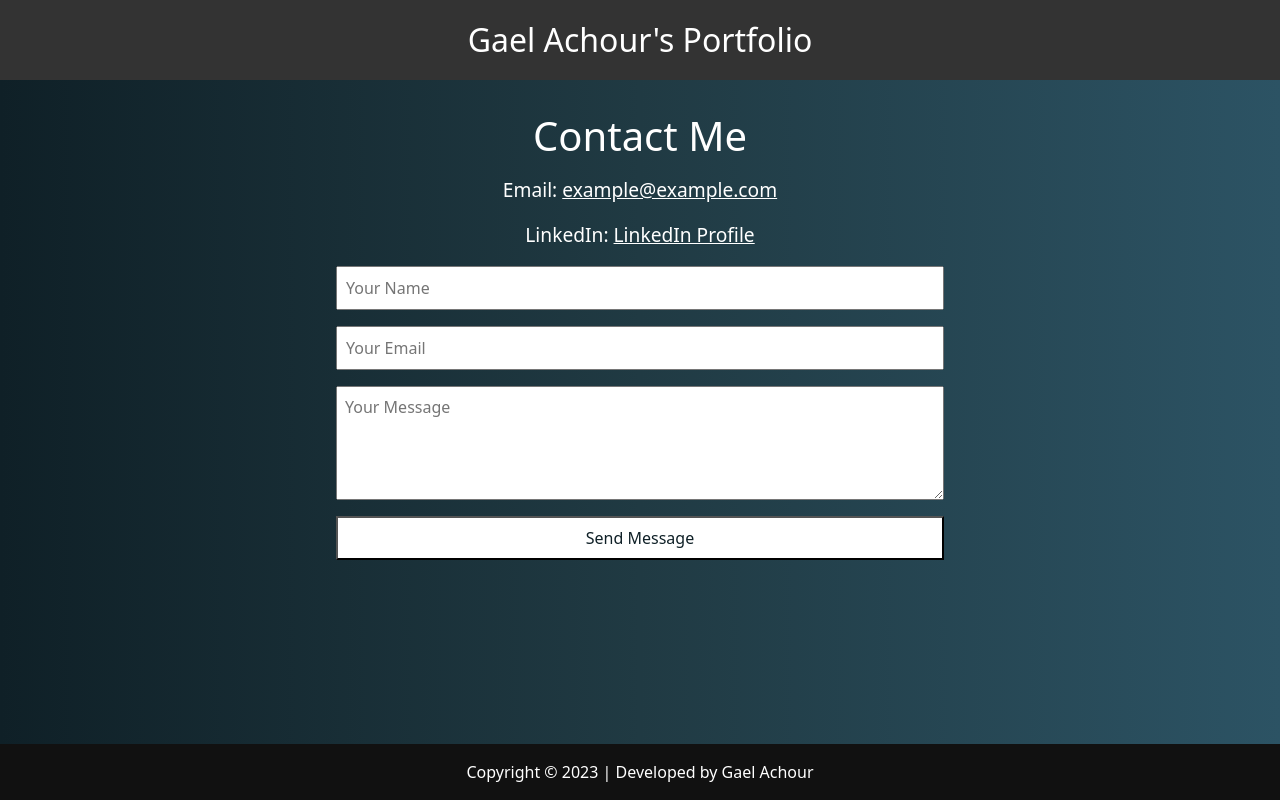
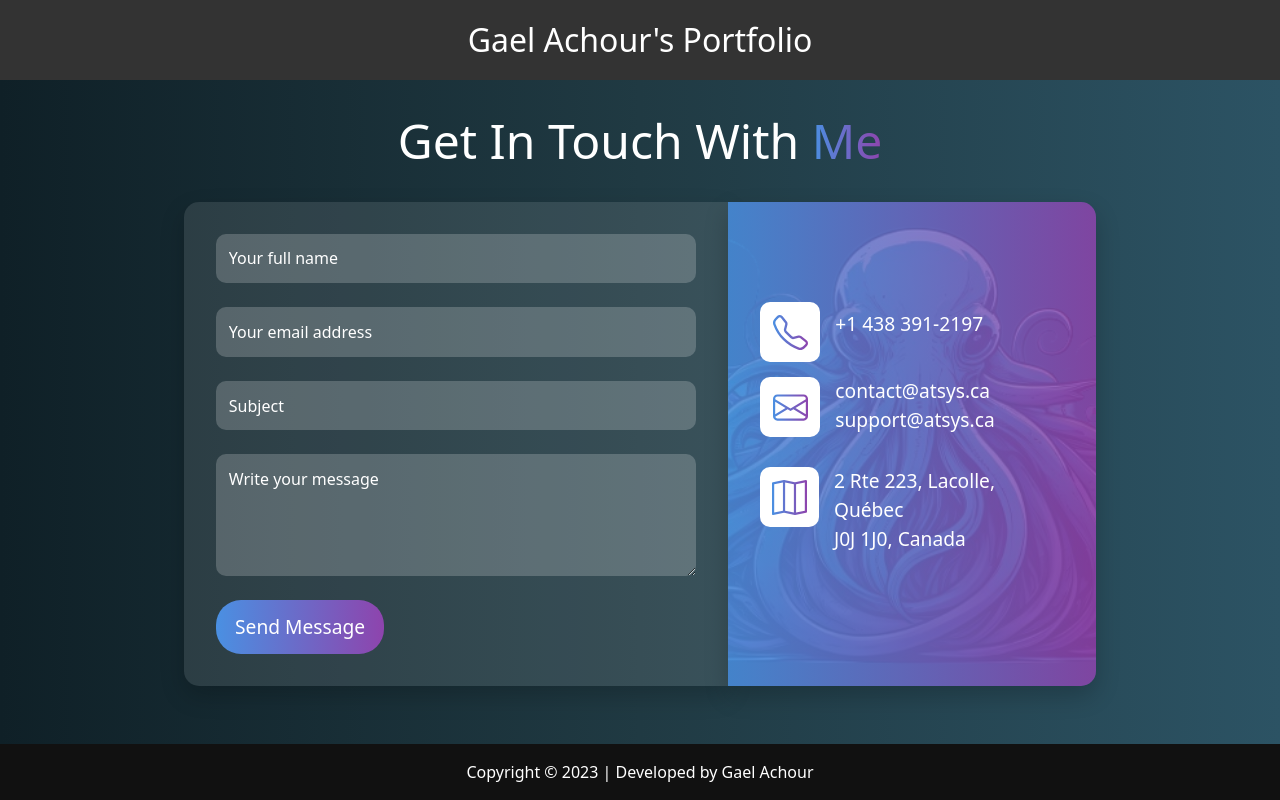
Before and after one commit to drachour/tmp-ppcvr, a React (Create React App) app: page /contact in a window 1280 px wide. Built offline with nearby package versions, Linux system fonts and the light colour scheme.

Commit message:
Contact Finish

```diff
--- a/src/components/Menu.js
+++ b/src/components/Menu.js
@@ -4,9 +4,10 @@ import { Link } from 'react-router-dom';
 import { Lozenge } from './common/Lozenge';
 import About from '../pages/About';
 import Contact from '../pages/Contact';
-import Experience from './Experience';
-import Projects from '../pages/Projects';
-import Skills from '../pages/Skills';
+import Gallery from '../pages/Gallery';
+import Portfolio from '../pages/Portfolio';
+import Service from '../pages/Service';
+import Faq from '../pages/Faq';
 
 const MenuContainer = styled.div`
   display: flex;
@@ -32,6 +33,10 @@ const StyledLink = styled(Link)`
 `;
 
 const LinkText = styled.span`
+  display: flex;
+  flex-direction: column;
+  justify-content: center;
+  align-items: center;
   transform: rotate(-45deg);
 `;
 
@@ -43,38 +48,38 @@ const Menu = ({ openModal }) => {
   return (
     <MenuContainer>
         <Row>
-            <Lozenge>
-                <StyledLink to="/">
-                    <LinkText>Home</LinkText>
+            <Lozenge onClick={() => handleMenuItemClick(<About/>)}>
+                <StyledLink>
+                    <LinkText><i class="bi bi-person-circle"></i> ABOUT</LinkText>
                 </StyledLink>
             </Lozenge>
-            <Lozenge onClick={() => handleMenuItemClick(<Skills/>)}>
+            <Lozenge onClick={() => handleMenuItemClick(<Service/>)}>
                 <StyledLink>
-                    <LinkText>Skills</LinkText>
+                    <LinkText><i class="bi bi-gear"></i> SERVICE</LinkText>
                 </StyledLink>
             </Lozenge>
-            <Lozenge onClick={() => handleMenuItemClick(<Projects/>)}>
+            <Lozenge onClick={() => handleMenuItemClick(<Faq/>)}>
                 <StyledLink>
-                    <LinkText>Projects</LinkText>
+                    <LinkText><i class="bi bi-info-circle"></i> FAQ</LinkText>
                 </StyledLink>
             </Lozenge>
         </Row>
         <Row>
-            <Lozenge onClick={() => handleMenuItemClick(<About/>)}>
+            <Lozenge onClick={() => handleMenuItemClick(<Portfolio/>)}>
                 <StyledLink>
-                    <LinkText>About</LinkText>
+                    <LinkText><i class="bi bi-folder"></i>PORTFOLIO</LinkText>
                 </StyledLink>
             </Lozenge>
-            <Lozenge onClick={() => handleMenuItemClick(<Experience/>)}>
+            <Lozenge onClick={() => handleMenuItemClick(<Gallery/>)}>
                 <StyledLink>
-                    <LinkText>Experience</LinkText>
+                    <LinkText><i class="bi bi-image"></i>GALLERY</LinkText>
                 </StyledLink>
             </Lozenge>
         </Row>
         <Row>
             <Lozenge onClick={() => handleMenuItemClick(<Contact />)}>
                 <StyledLink>
-                    <LinkText>Contact</LinkText>
+                    <LinkText><i class="bi bi-person-plus"></i>CONTACT</LinkText>
                 </StyledLink>
             </Lozenge>
         </Row>
--- a/src/components/common/Modal.js
+++ b/src/components/common/Modal.js
@@ -7,10 +7,10 @@ const ModalWrapper = styled.div.attrs((props) => ({
   },
 }))`
   position: fixed;
-  top: 15%;
-  left: 10%;
-  width: 80%;
-  height: 75%;
+  top: 9%;
+  left: 3%;
+  width: 94%;
+  height: 85%;
   background-color: rgba(0, 0, 0, 0.8);
   align-items: center;
   justify-content: center;
@@ -48,8 +48,8 @@ const ModalContent = styled.div`
 
 const CloseButton = styled.button`
   position: fixed;
-  top: 15%;
-  right: 11%;
+  top: 9%;
+  right: 3.8%;
   width: 30px;
   height: 30px;
   background: linear-gradient(to bottom right, #4a90e2, #8e44ad);
--- a/src/pages/Contact.js
+++ b/src/pages/Contact.js
@@ -1,5 +1,12 @@
 import React from 'react';
 import styled from 'styled-components';
+import myImage from '../assets/images/backCoverDiscord-removebg-preview.png';
+
+const GradientText = styled.span`
+  background: linear-gradient(to right, #4a90e2, #8e44ad);
+  -webkit-background-clip: text;
+  color: transparent;
+`;
 
 const ContactContainer = styled.div`
   display: flex;
@@ -10,61 +17,219 @@ const ContactContainer = styled.div`
 `;
 
 const ContactTitle = styled.h1`
-  font-size: 2.5rem;
-  color: #ffffff;
-  margin-bottom: 1rem;
+  font-size: 3rem;
+  color: #fff;
+  margin-bottom: 2rem;
 `;
 
-const ContactInfo = styled.div`
-  color: #ffffff;
-  font-size: 1.2rem;
-  margin-bottom: 1rem;
+const ContactForm = styled.form`
+  width: 75%;
+  display: flex;
+  flex-direction: column;
+  background: rgba(255, 255, 255, 0.1);
+  border-radius: 15px 0px 0px 15px;
+  padding: 2rem;
+  box-shadow: 0px 10px 25px rgba(0, 0, 0, 0.2);
+`;
 
-  a {
-    color: #ffffff;
-    text-decoration: underline;
+const ContactInformation = styled.div`
+  position: relative;
+  width: 50%;
+  display: flex;
+  flex-direction: column;
+  justify-content: center;
+  align-items: left;
+  padding: 2rem;
+  box-shadow: 0px 10px 25px rgba(0, 0, 0, 0.2);
+  border-radius: 0px 15px 15px 0px;
+`;
+
+const BackgroundImage = styled.div`
+  position: absolute;
+  top: 0;
+  left: 0;
+  right: 0;
+  bottom: 0;
+  background: url(${myImage}) center/cover no-repeat;
+  z-index: 0;
+  border-radius: inherit;
+  opacity: 1;
+`;
+
+const GradientOverlay = styled.div`
+  position: absolute;
+  top: 0;
+  left: 0;
+  right: 0;
+  bottom: 0;
+  background: linear-gradient(to right, #4a90e2, #8e44ad);
+  opacity: 0.85;
+  z-index: 0;
+  border-radius: inherit;
+`;
+
+const BoxGrid = styled.div`
+  display: flex;
+  flex-direction: row;
+  justify-content: space-between;
+  width: 75%;
+`;
+
+const SingleBox = styled.div`
+  display: flex;
+  flex-direction: row;
+  z-index: 1;
+`;
+
+const Input = styled.input`
+  padding: 0.8rem;
+  margin-bottom: 1.5rem;
+  font-size: 1rem;
+  border: none;
+  border-radius: 10px;
+  background: rgba(255, 255, 255, 0.2);
+  color: white;
+
+  &::placeholder {
+    color: white;
+    opacity: 1; /* Firefox */
+  }
+
+  &:focus {
+    outline: none;
+    box-shadow: 0px 0px 5px rgba(255, 255, 255, 0.5);
   }
 `;
 
-const ContactForm = styled.form`
-  width: 50%;
-  display: flex;
-  flex-direction: column;
-`;
+const TextArea = styled.textarea`
+  padding: 0.8rem;
+  margin-bottom: 1.5rem;
+  font-size: 1rem;
+  border: none;
+  border-radius: 10px;
+  background: rgba(255, 255, 255, 0.2);
+  color: white;
 
-const Input = styled.input`
-  padding: 0.5rem;
-  margin-bottom: 1rem;
-  font-size: 1rem;
-`;
+  &::placeholder {
+    color: white;
+    opacity: 1; /* Firefox */
+  }
 
-const TextArea = styled.textarea`
-  padding: 0.5rem;
-  margin-bottom: 1rem;
-  font-size: 1rem;
+  &:focus {
+    outline: none;
+    box-shadow: 0px 0px 5px rgba(255, 255, 255, 0.5);
+  }
 `;
 
 const SubmitButton = styled.button`
-  padding: 0.5rem;
-  background-color: #ffffff;
-  color: #0f2027;
-  font-size: 1rem;
+  padding: 0.8rem;
+  width: 35%;
+  border: none;
+  border-radius: 25px;
+  background: linear-gradient(to right, #4a90e2, #8e44ad);
+  color: white;
+  font-size: 1.2rem;
   cursor: pointer;
+  transition: transform 0.3s ease;
+
+  &:hover {
+    transform: translateY(-3px);
+  }
+
+  &:active {
+    transform: translateY(1px);
+  }
 `;
+
+const IconBox = styled.div`
+  display: flex;
+  align-items: center;
+  justify-content: center;
+  background-color: #fff;
+  width: 60px;
+  height: 60px;
+  border: none;
+  border-radius: 10px;
+  margin-right: 15px;
+  margin-bottom: 15px;
+`;
+
+const TextInfo = styled.div`
+  display: flex;
+  flex-direction: column;
+  justify-content: center;
+  font-size: 1.2rem;
+  color: #fff;
+  margin-bottom: 2rem;
+`;
+
+const GradientDefs = () => (
+  <svg style={{ height: '0' }}>
+    <defs>
+      <linearGradient id="iconGradient" x1="0%" y1="0%" x2="100%" y2="0%">
+        <stop offset="0%" style={{ stopColor: '#4a90e2', stopOpacity: 1 }} />
+        <stop offset="100%" style={{ stopColor: '#8e44ad', stopOpacity: 1 }} />
+      </linearGradient>
+    </defs>
+  </svg>
+);
 
 const Contact = () => {
   return (
     <ContactContainer>
-      <ContactTitle>Contact Me</ContactTitle>
-      <ContactInfo>Email: <a href="mailto:example@example.com">example@example.com</a></ContactInfo>
-      <ContactInfo>LinkedIn: <a href="https://www.linkedin.com/in/example/" target="_blank" rel="noopener noreferrer">LinkedIn Profile</a></ContactInfo>
-
-      <ContactForm>
-        <Input type="text" placeholder="Your Name" />
-        <Input type="email" placeholder="Your Email" />
-        <TextArea rows="4" placeholder="Your Message"></TextArea>
-        <SubmitButton type="submit">Send Message</SubmitButton>
-      </ContactForm>
+      <ContactTitle>Get In Touch With <GradientText>Me</GradientText></ContactTitle>
+      <BoxGrid>
+        <ContactForm>
+          <Input type="text" placeholder="Your full name" />
+          <Input type="email" placeholder="Your email address" />
+          <Input type="text" placeholder="Subject" />
+          <TextArea rows="4" placeholder="Write your message"></TextArea>
+          <SubmitButton type="submit">Send Message</SubmitButton>
+        </ContactForm>
+        <ContactInformation>
+        <BackgroundImage />
+        <GradientOverlay />
+          <GradientDefs />
+          <SingleBox>
+            <IconBox>
+              <svg width="35px" height="35px" viewBox="0 0 16 16">
+                <g fill="url(#iconGradient)">
+                  <path d="M3.654 1.328a.678.678 0 0 0-1.015-.063L1.605 2.3c-.483.484-.661 1.169-.45 1.77a17.568 17.568 0 0 0 4.168 6.608 17.569 17.569 0 0 0 6.608 4.168c.601.211 1.286.033 1.77-.45l1.034-1.034a.678.678 0 0 0-.063-1.015l-2.307-1.794a.678.678 0 0 0-.58-.122l-2.19.547a1.745 1.745 0 0 1-1.657-.459L5.482 8.062a1.745 1.745 0 0 1-.46-1.657l.548-2.19a.678.678 0 0 0-.122-.58L3.654 1.328zM1.884.511a1.745 1.745 0 0 1 2.612.163L6.29 2.98c.329.423.445.974.315 1.494l-.547 2.19a.678.678 0 0 0 .178.643l2.457 2.457a.678.678 0 0 0 .644.178l2.189-.547a1.745 1.745 0 0 1 1.494.315l2.306 1.794c.829.645.905 1.87.163 2.611l-1.034 1.034c-.74.74-1.846 1.065-2.877.702a18.634 18.634 0 0 1-7.01-4.42 18.634 18.634 0 0 1-4.42-7.009c-.362-1.03-.037-2.137.703-2.877L1.885.511z" />
+                </g>
+              </svg>
+            </IconBox>
+            <TextInfo>
+              <span>+1 438 391-2197</span>
+            </TextInfo>
+          </SingleBox>
+          <SingleBox>
+            <IconBox>
+              <svg width="35px" height="35px" viewBox="0 0 16 16">
+                <g fill="url(#iconGradient)">
+                  <path d="M0 4a2 2 0 0 1 2-2h12a2 2 0 0 1 2 2v8a2 2 0 0 1-2 2H2a2 2 0 0 1-2-2V4Zm2-1a1 1 0 0 0-1 1v.217l7 4.2 7-4.2V4a1 1 0 0 0-1-1H2Zm13 2.383-4.708 2.825L15 11.105V5.383Zm-.034 6.876-5.64-3.471L8 9.583l-1.326-.795-5.64 3.47A1 1 0 0 0 2 13h12a1 1 0 0 0 .966-.741ZM1 11.105l4.708-2.897L1 5.383v5.722Z" />
+                </g>
+              </svg>
+            </IconBox>
+            <TextInfo>
+              <span>contact@atsys.ca</span>
+              <span>support@atsys.ca</span>
+            </TextInfo>
+          </SingleBox>
+          <SingleBox>
+            <IconBox>
+              <svg width="35px" height="35px" viewBox="0 0 16 16">
+                <g fill="url(#iconGradient)">
+                  <path fill-rule="evenodd" d="M15.817.113A.5.5 0 0 1 16 .5v14a.5.5 0 0 1-.402.49l-5 1a.502.502 0 0 1-.196 0L5.5 15.01l-4.902.98A.5.5 0 0 1 0 15.5v-14a.5.5 0 0 1 .402-.49l5-1a.5.5 0 0 1 .196 0L10.5.99l4.902-.98a.5.5 0 0 1 .415.103zM10 1.91l-4-.8v12.98l4 .8V1.91zm1 12.98 4-.8V1.11l-4 .8v12.98zm-6-.8V1.11l-4 .8v12.98l4-.8z" />
+                </g>
+              </svg>
+            </IconBox>
+            <TextInfo>
+              <span>2 Rte 223, Lacolle, Québec</span>
+              <span>J0J 1J0, Canada</span>
+            </TextInfo>
+          </SingleBox>
+        </ContactInformation>
+      </BoxGrid>
     </ContactContainer>
   );
 };
--- a/src/pages/Home.js
+++ b/src/pages/Home.js
@@ -7,7 +7,7 @@ const HomeContainer = styled.div`
   flex-direction: column;
   align-items: center;
   justify-content: center;
-  height: calc(100vh - 4rem);
+  height: calc(100vh - 10rem);
   background-image: linear-gradient(to right, #0f2027, #203a43, #2c5364);
 `;
 
```
Also changed, not shown: src/App.js (+8 -6 lines), src/pages/Faq.js (added), src/pages/Gallery.js (added), src/pages/Portfolio.js (added), src/pages/Projects.js (deleted), src/pages/Service.js (added), src/pages/Skills.js (deleted).
